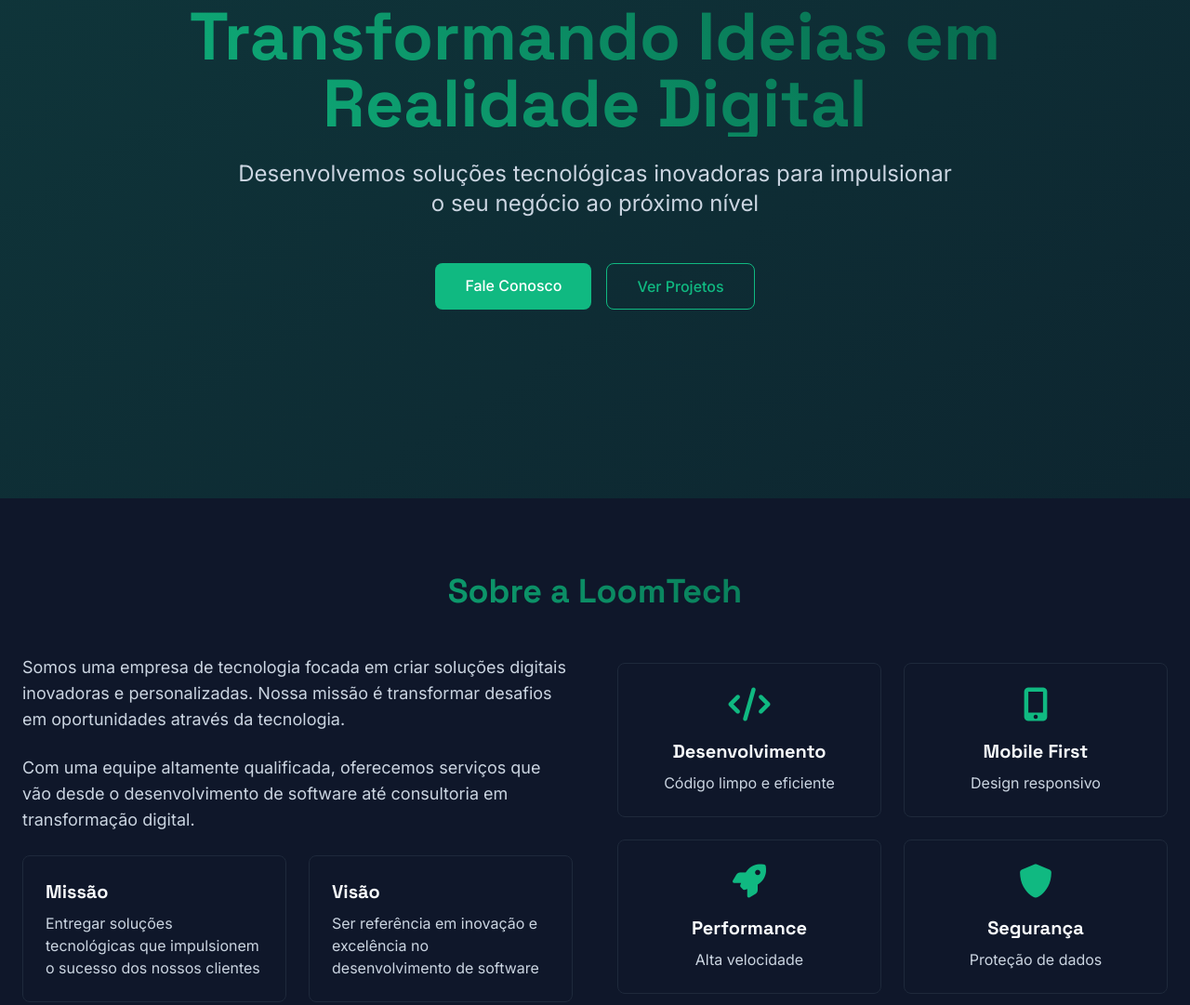
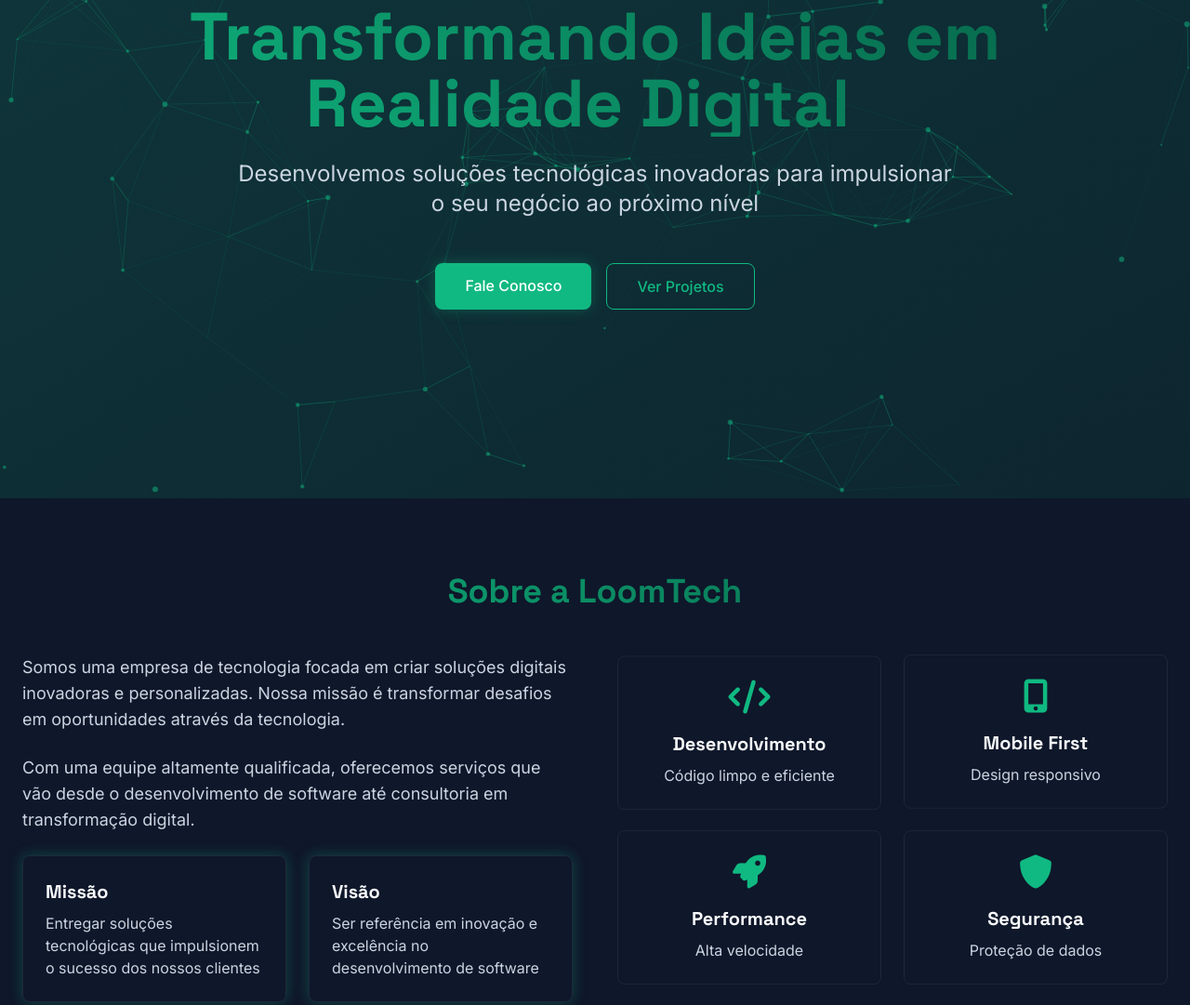
Before and after one commit to KaikGilberto/blackboxai-1741268934422, a plain HTML site: page loomtech-portfolio/index.html in a window 1280 px wide. Shown: the part 264-1345 px from the top of the page at 93% size. Drawn offline with nearby package versions, Linux system fonts and the light colour scheme.

Commit message:
Add loomtech-portfolio/index.html 1741270057290

```diff
--- a/loomtech-portfolio/index.html
+++ b/loomtech-portfolio/index.html
@@ -14,6 +14,9 @@
     <!-- Font Awesome -->
     <link rel="stylesheet" href="https://cdnjs.cloudflare.com/ajax/libs/font-awesome/6.0.0-beta3/css/all.min.css">
 
+    <!-- Particles.js -->
+    <script src="https://cdn.jsdelivr.net/particles.js/2.0.0/particles.min.js"></script>
+
     <!-- Tailwind Config -->
     <script>
         tailwind.config = {
@@ -28,6 +31,26 @@
                         'primary': '#10b981',
                         'secondary': '#065f46',
                         'dark': '#0f172a',
+                    },
+                    animation: {
+                        'fade-in': 'fadeIn 1s ease-in-out',
+                        'slide-up': 'slideUp 0.5s ease-out',
+                        'slide-down': 'slideDown 0.5s ease-out',
+                        'pulse-slow': 'pulse 3s infinite',
+                    },
+                    keyframes: {
+                        fadeIn: {
+                            '0%': { opacity: '0' },
+                            '100%': { opacity: '1' },
+                        },
+                        slideUp: {
+                            '0%': { transform: 'translateY(20px)', opacity: '0' },
+                            '100%': { transform: 'translateY(0)', opacity: '1' },
+                        },
+                        slideDown: {
+                            '0%': { transform: 'translateY(-20px)', opacity: '0' },
+                            '100%': { transform: 'translateY(0)', opacity: '1' },
+                        },
                     }
                 }
             }
@@ -43,22 +66,61 @@
             -webkit-background-clip: text;
             -webkit-text-fill-color: transparent;
         }
+        #particles-js {
+            position: absolute;
+            width: 100%;
+            height: 100%;
+            top: 0;
+            left: 0;
+            z-index: 1;
+        }
+        .hover-scale {
+            transition: transform 0.3s ease;
+        }
+        .hover-scale:hover {
+            transform: scale(1.05);
+        }
+        .typing-effect::after {
+            content: '|';
+            animation: blink 1s infinite;
+        }
+        @keyframes blink {
+            0%, 100% { opacity: 1; }
+            50% { opacity: 0; }
+        }
+        .floating {
+            animation: float 3s ease-in-out infinite;
+        }
+        @keyframes float {
+            0%, 100% { transform: translateY(0); }
+            50% { transform: translateY(-10px); }
+        }
+        .glow {
+            box-shadow: 0 0 15px rgba(16, 185, 129, 0.3);
+            transition: box-shadow 0.3s ease;
+        }
+        .glow:hover {
+            box-shadow: 0 0 30px rgba(16, 185, 129, 0.5);
+        }
     </style>
 </head>
 <body class="bg-dark text-slate-50">
+    <!-- Particles Background -->
+    <div id="particles-js"></div>
+
     <!-- Header/Navbar -->
     <header class="fixed w-full z-50 bg-dark/90 backdrop-blur-sm border-b border-slate-800">
         <nav class="container mx-auto px-6 py-4">
             <div class="flex justify-between items-center">
-                <a href="/" class="text-2xl font-space font-bold gradient-text">
+                <a href="/" class="text-2xl font-space font-bold gradient-text animate-pulse-slow">
                     LoomTech
                 </a>
                 <div class="hidden md:flex space-x-8">
-                    <a href="#home" class="text-slate-300 hover:text-primary transition-colors">Home</a>
-                    <a href="#sobre" class="text-slate-300 hover:text-primary transition-colors">Sobre</a>
-                    <a href="#servicos" class="text-slate-300 hover:text-primary transition-colors">Serviços</a>
-                    <a href="portfolio.html" class="text-slate-300 hover:text-primary transition-colors">Portfólio</a>
-                    <a href="#contato" class="text-slate-300 hover:text-primary transition-colors">Contato</a>
+                    <a href="#home" class="text-slate-300 hover:text-primary transition-all hover:scale-110">Home</a>
+                    <a href="#sobre" class="text-slate-300 hover:text-primary transition-all hover:scale-110">Sobre</a>
+                    <a href="#servicos" class="text-slate-300 hover:text-primary transition-all hover:scale-110">Serviços</a>
+                    <a href="portfolio.html" class="text-slate-300 hover:text-primary transition-all hover:scale-110">Portfólio</a>
+                    <a href="#contato" class="text-slate-300 hover:text-primary transition-all hover:scale-110">Contato</a>
                 </div>
                 <button class="md:hidden text-slate-300">
                     <i class="fas fa-bars text-xl"></i>
@@ -88,17 +150,17 @@
         <div class="absolute inset-0 bg-gradient-to-br from-primary/20 to-secondary/20"></div>
         <div class="container mx-auto px-6 relative z-10">
             <div class="text-center">
-                <h1 class="text-5xl md:text-7xl font-space font-bold mb-6 gradient-text">
+                <h1 class="text-5xl md:text-7xl font-space font-bold mb-6 gradient-text animate-fade-in typing-effect">
                     Transformando Ideias em Realidade Digital
                 </h1>
-                <p class="text-xl md:text-2xl text-slate-300 mb-12 max-w-3xl mx-auto">
+                <p class="text-xl md:text-2xl text-slate-300 mb-12 max-w-3xl mx-auto animate-slide-up opacity-0" style="animation-delay: 0.5s; animation-fill-mode: forwards;">
                     Desenvolvemos soluções tecnológicas inovadoras para impulsionar o seu negócio ao próximo nível
                 </p>
-                <div class="flex justify-center space-x-4">
-                    <a href="#contato" class="bg-primary hover:bg-primary/90 text-white px-8 py-3 rounded-lg font-medium transition-colors">
+                <div class="flex justify-center space-x-4 animate-slide-up opacity-0" style="animation-delay: 1s; animation-fill-mode: forwards;">
+                    <a href="#contato" class="bg-primary hover:bg-primary/90 text-white px-8 py-3 rounded-lg font-medium transition-all hover:scale-105 glow">
                         Fale Conosco
                     </a>
-                    <a href="portfolio.html" class="border border-primary text-primary hover:bg-primary/10 px-8 py-3 rounded-lg font-medium transition-colors">
+                    <a href="portfolio.html" class="border border-primary text-primary hover:bg-primary/10 px-8 py-3 rounded-lg font-medium transition-all hover:scale-105">
                         Ver Projetos
                     </a>
                 </div>
@@ -107,13 +169,13 @@
     </section>
 
     <!-- Sobre Section -->
-    <section id="sobre" class="py-20 bg-slate-900">
+    <section id="sobre" class="py-20 bg-slate-900 relative overflow-hidden">
         <div class="container mx-auto px-6">
-            <h2 class="text-4xl font-space font-bold mb-12 text-center gradient-text">
+            <h2 class="text-4xl font-space font-bold mb-12 text-center gradient-text animate-fade-in">
                 Sobre a LoomTech
             </h2>
             <div class="grid md:grid-cols-2 gap-12 items-center">
-                <div>
+                <div class="animate-slide-up opacity-0" style="animation-delay: 0.3s; animation-fill-mode: forwards;">
                     <p class="text-lg text-slate-300 mb-6">
                         Somos uma empresa de tecnologia focada em criar soluções digitais inovadoras e personalizadas.
                         Nossa missão é transformar desafios em oportunidades através da tecnologia.
@@ -123,33 +185,33 @@
                         software até consultoria em transformação digital.
                     </p>
                     <div class="grid grid-cols-2 gap-6">
-                        <div class="p-6 bg-dark rounded-lg border border-slate-800">
+                        <div class="p-6 bg-dark rounded-lg border border-slate-800 hover-scale glow">
                             <h3 class="text-xl font-space font-bold mb-2">Missão</h3>
                             <p class="text-slate-300">Entregar soluções tecnológicas que impulsionem o sucesso dos nossos clientes</p>
                         </div>
-                        <div class="p-6 bg-dark rounded-lg border border-slate-800">
+                        <div class="p-6 bg-dark rounded-lg border border-slate-800 hover-scale glow">
                             <h3 class="text-xl font-space font-bold mb-2">Visão</h3>
                             <p class="text-slate-300">Ser referência em inovação e excelência no desenvolvimento de software</p>
                         </div>
                     </div>
                 </div>
-                <div class="grid grid-cols-2 gap-6">
-                    <div class="p-6 bg-dark rounded-lg border border-slate-800 text-center">
+                <div class="grid grid-cols-2 gap-6 animate-slide-up opacity-0" style="animation-delay: 0.6s; animation-fill-mode: forwards;">
+                    <div class="p-6 bg-dark rounded-lg border border-slate-800 text-center hover-scale floating">
                         <i class="fas fa-code text-4xl text-primary mb-4"></i>
                         <h4 class="text-xl font-space font-bold mb-2">Desenvolvimento</h4>
                         <p class="text-slate-300">Código limpo e eficiente</p>
                     </div>
-                    <div class="p-6 bg-dark rounded-lg border border-slate-800 text-center">
+                    <div class="p-6 bg-dark rounded-lg border border-slate-800 text-center hover-scale floating" style="animation-delay: 0.2s">
                         <i class="fas fa-mobile-alt text-4xl text-primary mb-4"></i>
                         <h4 class="text-xl font-space font-bold mb-2">Mobile First</h4>
                         <p class="text-slate-300">Design responsivo</p>
                     </div>
-                    <div class="p-6 bg-dark rounded-lg border border-slate-800 text-center">
+                    <div class="p-6 bg-dark rounded-lg border border-slate-800 text-center hover-scale floating" style="animation-delay: 0.4s">
                         <i class="fas fa-rocket text-4xl text-primary mb-4"></i>
                         <h4 class="text-xl font-space font-bold mb-2">Performance</h4>
                         <p class="text-slate-300">Alta velocidade</p>
                     </div>
-                    <div class="p-6 bg-dark rounded-lg border border-slate-800 text-center">
+                    <div class="p-6 bg-dark rounded-lg border border-slate-800 text-center hover-scale floating" style="animation-delay: 0.6s">
                         <i class="fas fa-shield-alt text-4xl text-primary mb-4"></i>
                         <h4 class="text-xl font-space font-bold mb-2">Segurança</h4>
                         <p class="text-slate-300">Proteção de dados</p>
@@ -162,11 +224,11 @@
     <!-- Serviços Section -->
     <section id="servicos" class="py-20">
         <div class="container mx-auto px-6">
-            <h2 class="text-4xl font-space font-bold mb-12 text-center gradient-text">
+            <h2 class="text-4xl font-space font-bold mb-12 text-center gradient-text animate-fade-in">
                 Nossos Serviços
             </h2>
             <div class="grid md:grid-cols-3 gap-8">
-                <div class="p-6 bg-slate-900 rounded-lg border border-slate-800 hover:border-primary transition-colors group">
+                <div class="p-6 bg-slate-900 rounded-lg border border-slate-800 hover:border-primary transition-all hover-scale glow animate-slide-up opacity-0" style="animation-delay: 0.3s; animation-fill-mode: forwards;">
                     <i class="fas fa-laptop-code text-4xl text-primary mb-4"></i>
                     <h3 class="text-xl font-space font-bold mb-4">Desenvolvimento Web</h3>
                     <p class="text-slate-300 mb-4">
@@ -178,7 +240,7 @@
                         <li><i class="fas fa-check text-primary mr-2"></i>Sistemas Web</li>
                     </ul>
                 </div>
-                <div class="p-6 bg-slate-900 rounded-lg border border-slate-800 hover:border-primary transition-colors group">
+                <div class="p-6 bg-slate-900 rounded-lg border border-slate-800 hover:border-primary transition-all hover-scale glow animate-slide-up opacity-0" style="animation-delay: 0.6s; animation-fill-mode: forwards;">
                     <i class="fas fa-mobile-alt text-4xl text-primary mb-4"></i>
                     <h3 class="text-xl font-space font-bold mb-4">Desenvolvimento Mobile</h3>
                     <p class="text-slate-300 mb-4">
@@ -190,7 +252,7 @@
                         <li><i class="fas fa-check text-primary mr-2"></i>PWA</li>
                     </ul>
                 </div>
-                <div class="p-6 bg-slate-900 rounded-lg border border-slate-800 hover:border-primary transition-colors group">
+                <div class="p-6 bg-slate-900 rounded-lg border border-slate-800 hover:border-primary transition-all hover-scale glow animate-slide-up opacity-0" style="animation-delay: 0.9s; animation-fill-mode: forwards;">
                     <i class="fas fa-server text-4xl text-primary mb-4"></i>
                     <h3 class="text-xl font-space font-bold mb-4">Consultoria em TI</h3>
                     <p class="text-slate-300 mb-4">
@@ -209,42 +271,42 @@
     <!-- Contato Section -->
     <section id="contato" class="py-20 bg-slate-900">
         <div class="container mx-auto px-6">
-            <h2 class="text-4xl font-space font-bold mb-12 text-center gradient-text">
+            <h2 class="text-4xl font-space font-bold mb-12 text-center gradient-text animate-fade-in">
                 Entre em Contato
             </h2>
             <div class="grid md:grid-cols-2 gap-12">
-                <div>
+                <div class="animate-slide-up opacity-0" style="animation-delay: 0.3s; animation-fill-mode: forwards;">
                     <form class="space-y-6">
                         <div>
                             <label class="block text-sm font-medium mb-2" for="nome">Nome</label>
-                            <input type="text" id="nome" class="w-full px-4 py-2 bg-dark border border-slate-800 rounded-lg focus:outline-none focus:border-primary text-slate-300" required>
+                            <input type="text" id="nome" class="w-full px-4 py-2 bg-dark border border-slate-800 rounded-lg focus:outline-none focus:border-primary text-slate-300 transition-all" required>
                         </div>
                         <div>
                             <label class="block text-sm font-medium mb-2" for="email">Email</label>
-                            <input type="email" id="email" class="w-full px-4 py-2 bg-dark border border-slate-800 rounded-lg focus:outline-none focus:border-primary text-slate-300" required>
+                            <input type="email" id="email" class="w-full px-4 py-2 bg-dark border border-slate-800 rounded-lg focus:outline-none focus:border-primary text-slate-300 transition-all" required>
                         </div>
                         <div>
                             <label class="block text-sm font-medium mb-2" for="mensagem">Mensagem</label>
-                            <textarea id="mensagem" rows="4" class="w-full px-4 py-2 bg-dark border border-slate-800 rounded-lg focus:outline-none focus:border-primary text-slate-300" required></textarea>
+                            <textarea id="mensagem" rows="4" class="w-full px-4 py-2 bg-dark border border-slate-800 rounded-lg focus:outline-none focus:border-primary text-slate-300 transition-all" required></textarea>
                         </div>
-                        <button type="submit" class="w-full bg-primary hover:bg-primary/90 text-white px-6 py-3 rounded-lg font-medium transition-colors">
+                        <button type="submit" class="w-full bg-primary hover:bg-primary/90 text-white px-6 py-3 rounded-lg font-medium transition-all hover:scale-105 glow">
                             Enviar Mensagem
                         </button>
                     </form>
                 </div>
-                <div class="space-y-8">
+                <div class="space-y-8 animate-slide-up opacity-0" style="animation-delay: 0.6s; animation-fill-mode: forwards;">
                     <div>
                         <h3 class="text-2xl font-space font-bold mb-4">Informações de Contato</h3>
                         <div class="space-y-4">
-                            <p class="flex items-center text-slate-300">
+                            <p class="flex items-center text-slate-300 hover-scale">
                                 <i class="fas fa-envelope text-primary mr-4"></i>
                                 contato@loomtech.com.br
                             </p>
-                            <p class="flex items-center text-slate-300">
+                            <p class="flex items-center text-slate-300 hover-scale">
                                 <i class="fas fa-phone text-primary mr-4"></i>
                                 +55 (11) 99999-9999
                             </p>
-                            <p class="flex items-center text-slate-300">
+                            <p class="flex items-center text-slate-300 hover-scale">
                                 <i class="fas fa-map-marker-alt text-primary mr-4"></i>
                                 São Paulo, SP - Brasil
                             </p>
@@ -253,13 +315,13 @@
                     <div>
                         <h3 class="text-2xl font-space font-bold mb-4">Redes Sociais</h3>
                         <div class="flex space-x-4">
-                            <a href="#" class="text-slate-300 hover:text-primary transition-colors">
+                            <a href="#" class="text-slate-300 hover:text-primary transition-all hover:scale-125">
                                 <i class="fab fa-linkedin text-2xl"></i>
                             </a>
-                            <a href="#" class="text-slate-300 hover:text-primary transition-colors">
+                            <a href="#" class="text-slate-300 hover:text-primary transition-all hover:scale-125">
                                 <i class="fab fa-github text-2xl"></i>
                             </a>
-                            <a href="#" class="text-slate-300 hover:text-primary transition-colors">
+                            <a href="#" class="text-slate-300 hover:text-primary transition-all hover:scale-125">
                                 <i class="fab fa-instagram text-2xl"></i>
                             </a>
                         </div>
@@ -285,8 +347,66 @@
         </div>
     </footer>
 
-    <!-- Script -->
+    <!-- Scripts -->
     <script>
+        // Particles.js Config
+        particlesJS("particles-js", {
+            "particles": {
+                "number": {
+                    "value": 80,
+                    "density": {
+                        "enable": true,
+                        "value_area": 800
+                    }
+                },
+                "color": {
+                    "value": "#10b981"
+                },
+                "shape": {
+                    "type": "circle"
+                },
+                "opacity": {
+                    "value": 0.5,
+                    "random": false
+                },
+                "size": {
+                    "value": 3,
+                    "random": true
+                },
+                "line_linked": {
+                    "enable": true,
+                    "distance": 150,
+                    "color": "#10b981",
+                    "opacity": 0.4,
+                    "width": 1
+                },
+                "move": {
+                    "enable": true,
+                    "speed": 2,
+                    "direction": "none",
+                    "random": false,
+                    "straight": false,
+                    "out_mode": "out",
+                    "bounce": false
+                }
+            },
+            "interactivity": {
+                "detect_on": "canvas",
+                "events": {
+                    "onhover": {
+                        "enable": true,
+                        "mode": "grab"
+                    },
+                    "onclick": {
+                        "enable": true,
+                        "mode": "push"
+                    },
+                    "resize": true
+                }
+            },
+            "retina_detect": true
+        });
+
         // Mobile menu toggle
         const menuButton = document.querySelector('button.md\\:hidden');
         const closeButton = document.querySelector('.fa-times').parentElement;
@@ -316,6 +436,26 @@
                 });
             });
         });
+
+        // Reveal animations on scroll
+        const observerOptions = {
+            root: null,
+            rootMargin: '0px',
+            threshold: 0.1
+        };
+
+        const observer = new IntersectionObserver((entries) => {
+            entries.forEach(entry => {
+                if (entry.isIntersecting) {
+                    entry.target.style.animationPlayState = 'running';
+                }
+            });
+        }, observerOptions);
+
+        document.querySelectorAll('.animate-slide-up, .animate-fade-in').forEach(el => {
+            el.style.animationPlayState = 'paused';
+            observer.observe(el);
+        });
     </script>
 </body>
 </html>
```
